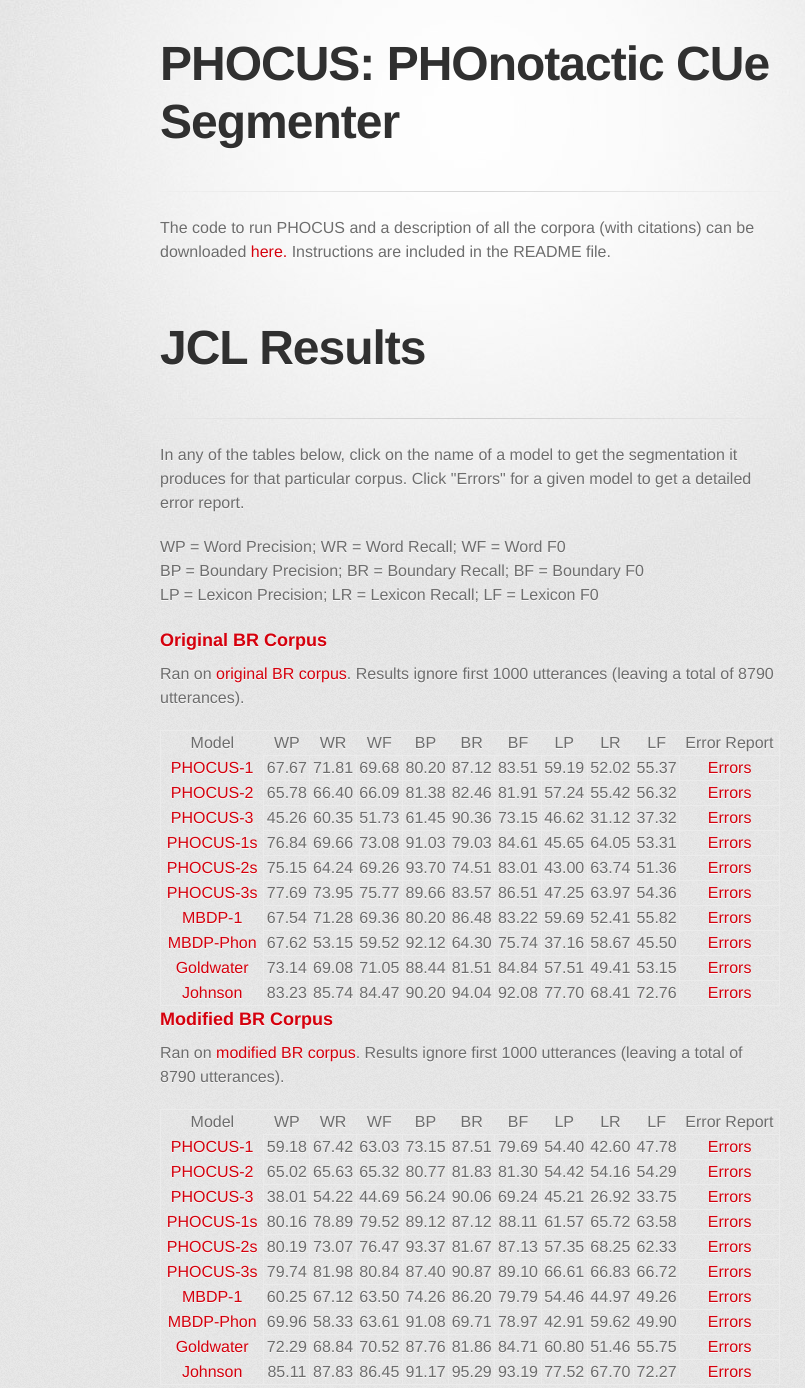
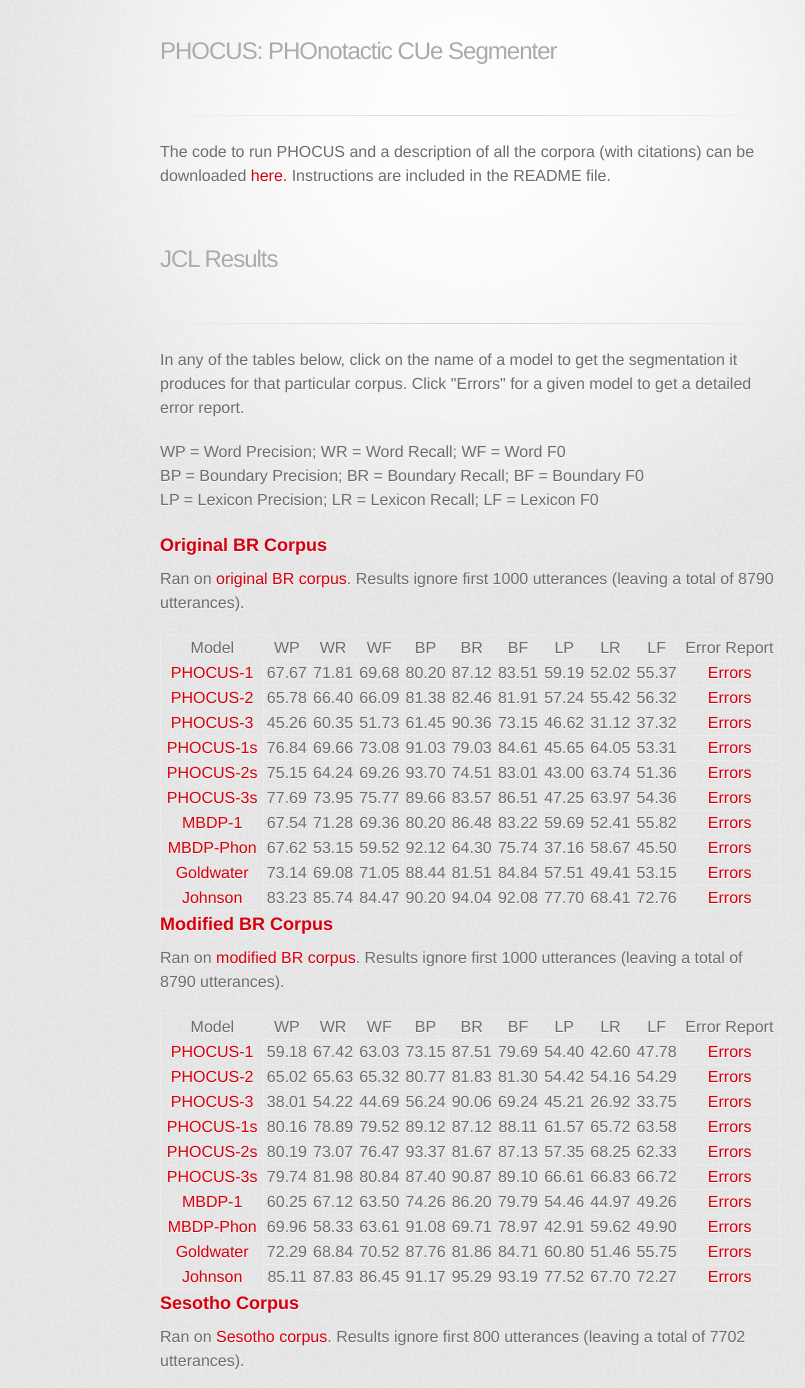
Before and after one commit to dan-blanchard/dan-blanchard.github.io, a plain HTML site: page papers/phocus-jcl/index.html in a window 1280 px wide. Shown: the top 1388 px of the page, without its empty margins (170-975 px from the left). Drawn offline with Linux system fonts and the light colour scheme; a web font is replaced by a local one.

```diff
--- a/papers/phocus-jcl/index.html
+++ b/papers/phocus-jcl/index.html
@@ -18,11 +18,9 @@
       <div class="inner">
 
         <header>
-        <h1>PHOCUS: PHOnotactic CUe Segmenter</h1>
+          <h2>PHOCUS: PHOnotactic CUe Segmenter</h2>
         </header>
-
         <hr>
-
         <section id="phocus">
 
           <p>
@@ -33,12 +31,12 @@
         </section>
 
         <header>
-        <h1>JCL Results</h1>
+          <h2>JCL Results</h2>
         </header>
 
         <hr>
         <section id="results">
-        <section id="intro">
+          <article id="intro">
             <p>
               In any of the tables below, click on the name of a model to get the segmentation it produces for that particular corpus.  Click "Errors" for a given model to get a detailed error report.
             </p>
@@ -47,8 +45,8 @@
               BP = Boundary Precision; BR = Boundary Recall; BF = Boundary F0 <br/>
               LP = Lexicon Precision; LR = Lexicon Recall; LF = Lexicon F0
             </p>
-        </section>
-        <section id="original_br">
+          </article>
+          <article id="original_br">
             <h3>
               Original BR Corpus
             </h3>
@@ -442,8 +440,8 @@
                 </td>
               </tr>
             </table>
-        </section>
-        <section id="modified_br">
+          </article>
+          <article id="modified_br">
             <h3>
               Modified BR Corpus
             </h3>
@@ -837,8 +835,8 @@
                 </td>
               </tr>
             </table>
-        </section>
-        <section id="ses_corpus">
+          </article>
+          <article id="ses_corpus">
             <h3>
               Sesotho Corpus
             </h3>
@@ -1232,7 +1230,7 @@
                 </td>
               </tr>
             </table>
-      </section>
+          </article>
         </section>
         <footer>
           Tactile theme by <a href="http://twitter.com/jasonlong">Jason Long</a>.
```
Also changed, not shown: segmentation.html (+1 -1 lines). Lines whose indentation alone changed are shown as unchanged.
